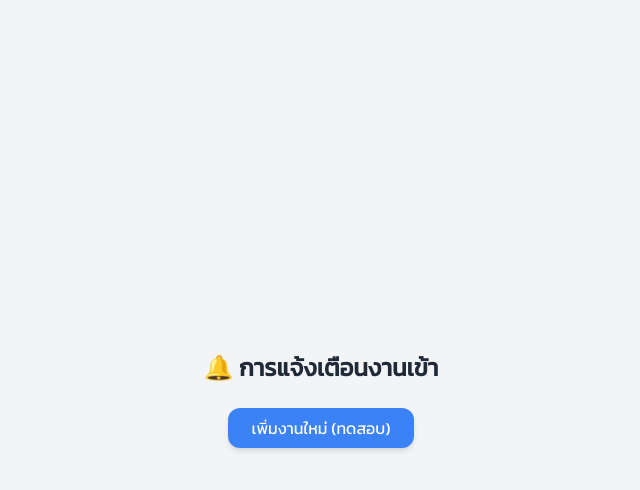
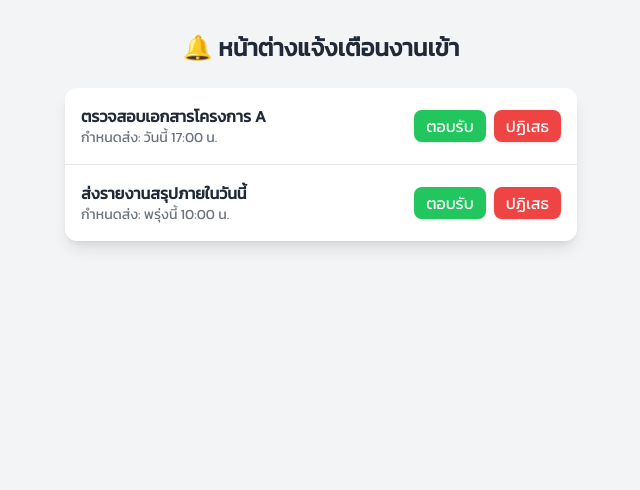
Before and after one commit to suteetepzaa/grade, a plain HTML site: page index.html in a window 1280 px wide. Shown: the whole page, without its empty margins (319-959 px from the left). Drawn offline with nearby package versions, Linux system fonts and the light colour scheme.

Commit message:
Update index.html

```diff
--- a/index.html
+++ b/index.html
@@ -3,57 +3,70 @@
 <head>
   <meta charset="UTF-8" />
   <meta name="viewport" content="width=device-width, initial-scale=1" />
-  <title>การแจ้งเตือนงานเข้า</title>
+  <title>หน้าต่างแจ้งเตือนงานเข้า</title>
   <script src="https://cdn.tailwindcss.com"></script>
   <link href="https://fonts.googleapis.com/css2?family=Kanit&display=swap" rel="stylesheet" />
   <style>
     body { font-family: 'Kanit', sans-serif; }
   </style>
 </head>
-<body class="bg-gray-100 min-h-screen flex flex-col items-center justify-center p-4">
-  <h1 class="text-2xl font-bold mb-6 text-gray-800">🔔 การแจ้งเตือนงานเข้า</h1>
+<body class="bg-gray-100 min-h-screen flex flex-col items-center py-8">
 
-  <!-- ปุ่มจำลองเพิ่มงาน -->
-  <button onclick="showNotification('มีงานใหม่: ตรวจสอบรายงานโครงการ B')"
-    class="bg-blue-500 hover:bg-blue-600 text-white px-6 py-2 rounded-xl shadow-md">
-    เพิ่มงานใหม่ (ทดสอบ)
-  </button>
+  <!-- หัวข้อ -->
+  <h1 class="text-2xl font-bold mb-6 text-gray-800">🔔 หน้าต่างแจ้งเตือนงานเข้า</h1>
 
-  <!-- พื้นที่แจ้งเตือน -->
-  <div id="notificationContainer"
-    class="fixed top-4 right-4 space-y-3 z-50 pointer-events-none"></div>
+  <!-- กล่องแจ้งเตือน -->
+  <div class="bg-white shadow-lg rounded-xl w-full max-w-lg divide-y" id="taskContainer">
+    <!-- งานตัวอย่าง -->
+    <div class="p-4 flex flex-col sm:flex-row sm:items-center sm:justify-between">
+      <div>
+        <p class="font-semibold text-gray-800">ตรวจสอบเอกสารโครงการ A</p>
+        <p class="text-gray-500 text-sm">กำหนดส่ง: วันนี้ 17:00 น.</p>
+      </div>
+      <div class="mt-3 sm:mt-0 flex space-x-2">
+        <button onclick="acceptTask(this)"
+          class="bg-green-500 hover:bg-green-600 text-white px-3 py-1 rounded-lg shadow">ตอบรับ</button>
+        <button onclick="rejectTask(this)"
+          class="bg-red-500 hover:bg-red-600 text-white px-3 py-1 rounded-lg shadow">ปฏิเสธ</button>
+      </div>
+    </div>
+
+    <div class="p-4 flex flex-col sm:flex-row sm:items-center sm:justify-between">
+      <div>
+        <p class="font-semibold text-gray-800">ส่งรายงานสรุปภายในวันนี้</p>
+        <p class="text-gray-500 text-sm">กำหนดส่ง: พรุ่งนี้ 10:00 น.</p>
+      </div>
+      <div class="mt-3 sm:mt-0 flex space-x-2">
+        <button onclick="acceptTask(this)"
+          class="bg-green-500 hover:bg-green-600 text-white px-3 py-1 rounded-lg shadow">ตอบรับ</button>
+        <button onclick="rejectTask(this)"
+          class="bg-red-500 hover:bg-red-600 text-white px-3 py-1 rounded-lg shadow">ปฏิเสธ</button>
+      </div>
+    </div>
+  </div>
+
+  <!-- แจ้งเตือนผลลัพธ์ -->
+  <div id="statusBox" class="mt-6 hidden bg-blue-50 border border-blue-200 text-blue-800 px-4 py-2 rounded-xl shadow"></div>
 
   <script>
-    function showNotification(message) {
-      const container = document.getElementById('notificationContainer');
-
-      // สร้างกล่องแจ้งเตือน
-      const notif = document.createElement('div');
-      notif.className =
-        'bg-white border-l-4 border-blue-500 shadow-lg rounded-md p-4 w-72 transform transition duration-300 ease-in-out translate-x-0 opacity-100 pointer-events-auto';
-      notif.innerHTML = `
-        <div class="flex items-start">
-          <span class="text-blue-500 text-xl mr-2">🔔</span>
-          <div class="flex-1">
-            <p class="text-gray-800">${message}</p>
-          </div>
-          <button class="ml-2 text-gray-400 hover:text-gray-600" onclick="removeNotification(this)">✕</button>
-        </div>
-      `;
-
-      container.appendChild(notif);
-
-      // ตั้งเวลาให้แจ้งเตือนหายไปอัตโนมัติ
-      setTimeout(() => {
-        notif.classList.add('opacity-0', 'translate-x-5');
-        setTimeout(() => notif.remove(), 300);
-      }, 4000);
+    function acceptTask(button) {
+      const taskName = button.closest('.p-4').querySelector('p.font-semibold').textContent;
+      showStatus(`✅ คุณตอบรับงาน: ${taskName}`);
+      button.closest('.p-4').remove();
     }
 
-    function removeNotification(button) {
-      const notif = button.closest('div.bg-white');
-      notif.classList.add('opacity-0', 'translate-x-5');
-      setTimeout(() => notif.remove(), 300);
+    function rejectTask(button) {
+      const taskName = button.closest('.p-4').querySelector('p.font-semibold').textContent;
+      showStatus(`❌ คุณปฏิเสธงาน: ${taskName}`);
+      button.closest('.p-4').remove();
+    }
+
+    function showStatus(message) {
+      const statusBox = document.getElementById('statusBox');
+      statusBox.textContent = message;
+      statusBox.classList.remove('hidden');
+      // ซ่อนข้อความหลัง 3 วินาที
+      setTimeout(() => statusBox.classList.add('hidden'), 3000);
     }
   </script>
 </body>
```
